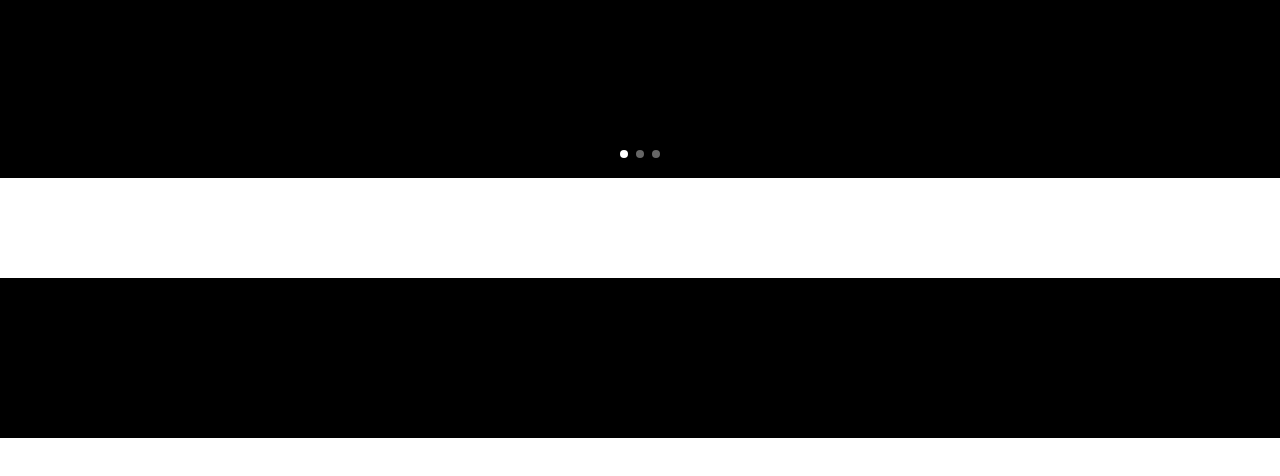
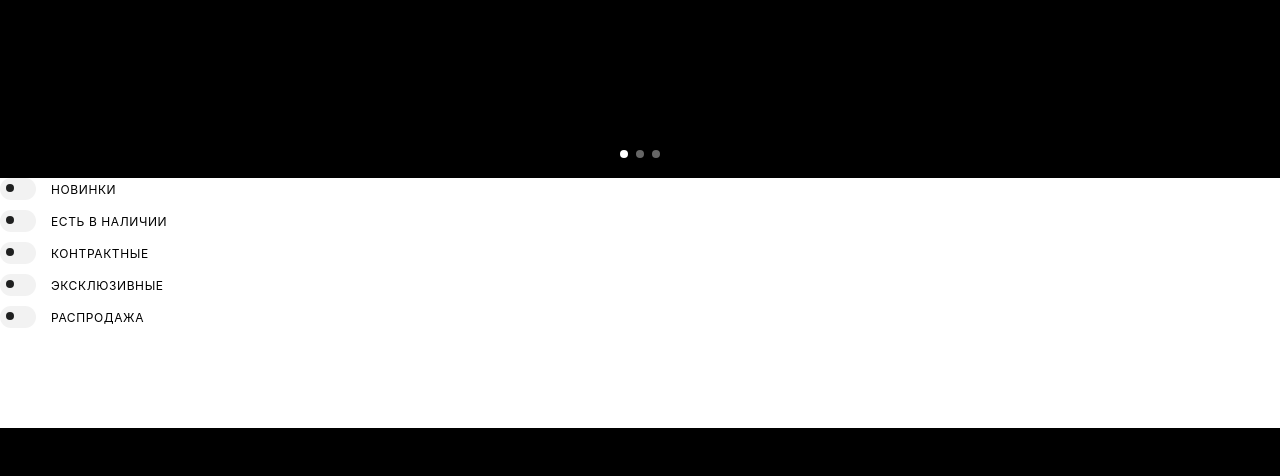
Before and after one commit to w1nterm00n/colors-layout, a website built with Vite: page index.html in a window 1280 px wide. Shown: the part 400-876 px from the top of the page. Before the commit the page ends 838 px from the top, so only its background shows below. Built offline with nearby package versions, Linux system fonts and the light colour scheme; files whose address does not match are found by name.

Commit message:
made sidebar-filters

```diff
--- /dev/null
+++ b/components/sidebar-filters/sidebar-filters.js
@@ -0,0 +1,50 @@
+export function renderSidebarFilters() {
+    const template = document.createElement('template');
+
+    template.innerHTML = `
+        <div class="sidebar-filters">
+            <div class="sidebar-filters__toggle-wrapper">
+                <label class="sidebar-filters__toggle">
+                    <input type="checkbox">
+                    <span class="sidebar-filters__switcher"></span>
+                </label>
+                <p class="sidebar-filters__label">Новинки</p>
+            </div>
+
+            <div class="sidebar-filters__toggle-wrapper">
+                <label class="sidebar-filters__toggle">
+                    <input type="checkbox">
+                    <span class="sidebar-filters__switcher"></span>
+                </label>
+                <p class="sidebar-filters__label">Есть в наличии</p>
+            </div>
+
+            <div class="sidebar-filters__toggle-wrapper">
+                <label class="sidebar-filters__toggle">
+                    <input type="checkbox">
+                    <span class="sidebar-filters__switcher"></span>
+                </label>
+                <p class="sidebar-filters__label">Контрактные</p>
+            </div>
+
+            <div class="sidebar-filters__toggle-wrapper">
+                <label class="sidebar-filters__toggle">
+                    <input type="checkbox">
+                    <span class="sidebar-filters__switcher"></span>
+                </label>
+                <p class="sidebar-filters__label">Эксклюзивные</p>
+            </div>
+
+
+            <div class="sidebar-filters__toggle-wrapper">
+                <label class="sidebar-filters__toggle">
+                    <input type="checkbox">
+                    <span class="sidebar-filters__switcher"></span>
+                </label>
+                <p class="sidebar-filters__label">Распродажа</p>
+            </div>
+        </div>
+    `.trim();
+
+    return template.content.firstChild;
+  }
--- /dev/null
+++ b/components/sidebar-filters/sidebar-filters.scss
@@ -0,0 +1,60 @@
+.sidebar-filters{
+    display: flex;
+    flex-direction: column;
+    gap: 10px;
+    .sidebar-filters__toggle-wrapper{
+        display: flex;
+        align-items: baseline;
+        height: 22px;
+        gap: 15px;
+        .sidebar-filters__toggle{
+            position: relative;
+            width: 36px;
+            height: 22px;
+            display: flex;
+            align-items: center;
+            margin-bottom: 15px;
+            gap: 80px;
+            .sidebar-filters__switcher{
+                position: absolute;
+                background: #F2F2F2;
+                top: 0;
+                left: 0;
+                right: 0;
+                bottom: 0;
+                cursor: pointer;
+                border-radius: 30px;
+            }
+            .sidebar-filters__switcher:before{
+                content: "";
+                position: absolute;
+                height: 8px;
+                width: 8px;
+                background: #1F2020;
+                top: 6px;
+                left: 6px;
+                border-radius: 50%;
+                transform: .3s ease;
+            }
+        }
+        .sidebar-filters__label{
+            text-transform: uppercase;
+            font-size: 12px;
+            letter-spacing: 0.05em;
+            align-self: center;
+        }
+        .sidebar-filters__toggle input{
+            width: 0;
+            height: 0;
+        }
+        .sidebar-filters__toggle input:checked + .sidebar-filters__switcher{
+            background: #7BB899;
+        }
+        .sidebar-filters__toggle input:focus + .sidebar-filters__switcher{
+            box-shadow: 0 0 2px 0 #7BB899;
+        }
+        .sidebar-filters__toggle input:checked + .sidebar-filters__switcher:before{
+            transform: translateX(15px);
+        }
+    }
+}
--- a/scripts/main.js
+++ b/scripts/main.js
@@ -1,8 +1,11 @@
 import { renderHeader } from '../components/header/header.js';
 import { renderSlider } from '../components/slider/slider.js';
 import { renderFooter } from '../components/footer/footer.js';
+import { renderSidebarFilters } from '../components/sidebar-filters/sidebar-filters.js';
 import '/styles/main.scss';
 
+
 document.querySelector('.header-container').appendChild(renderHeader());
+document.body.appendChild(renderSidebarFilters());
 document.querySelector('.slider-container').appendChild(renderSlider());
 document.body.appendChild(renderFooter());
--- a/styles/main.scss
+++ b/styles/main.scss
@@ -1,6 +1,7 @@
 @import '../components/header/header.scss';
 @import '../components/slider/slider.scss';
 @import '../components/footer/footer.scss';
+@import '../components/sidebar-filters/sidebar-filters.scss';
 
 *{
     font-family: 'Inter', sans-serif;
```
Also changed, not shown: assets/images/grid-item-photo.png (added), assets/images/slider-background.png (added).
